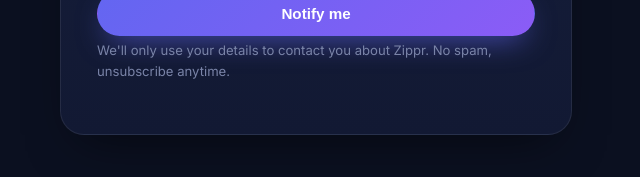
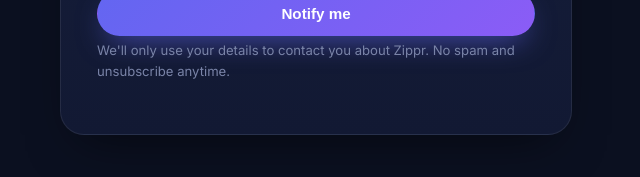
Before and after one commit to zipprpay/website, a plain HTML site: page contact.html in a window 1280 px wide. Shown: the part 423-600 px from the top of the page, 604-1244 px from the left. Drawn offline with Linux system fonts and the light colour scheme.

Commit message:
Update form note text for clarity

```diff
--- a/contact.html
+++ b/contact.html
@@ -77,7 +77,7 @@
                 </div>
 
                 <button type="submit" class="btn btn--primary btn--block">Notify me</button>
-                <p class="form-note">We'll only use your details to contact you about Zippr. No spam, unsubscribe anytime.</p>
+                <p class="form-note">We'll only use your details to contact you about Zippr. No spam and unsubscribe anytime.</p>
               </form>
             </div>
 
```
